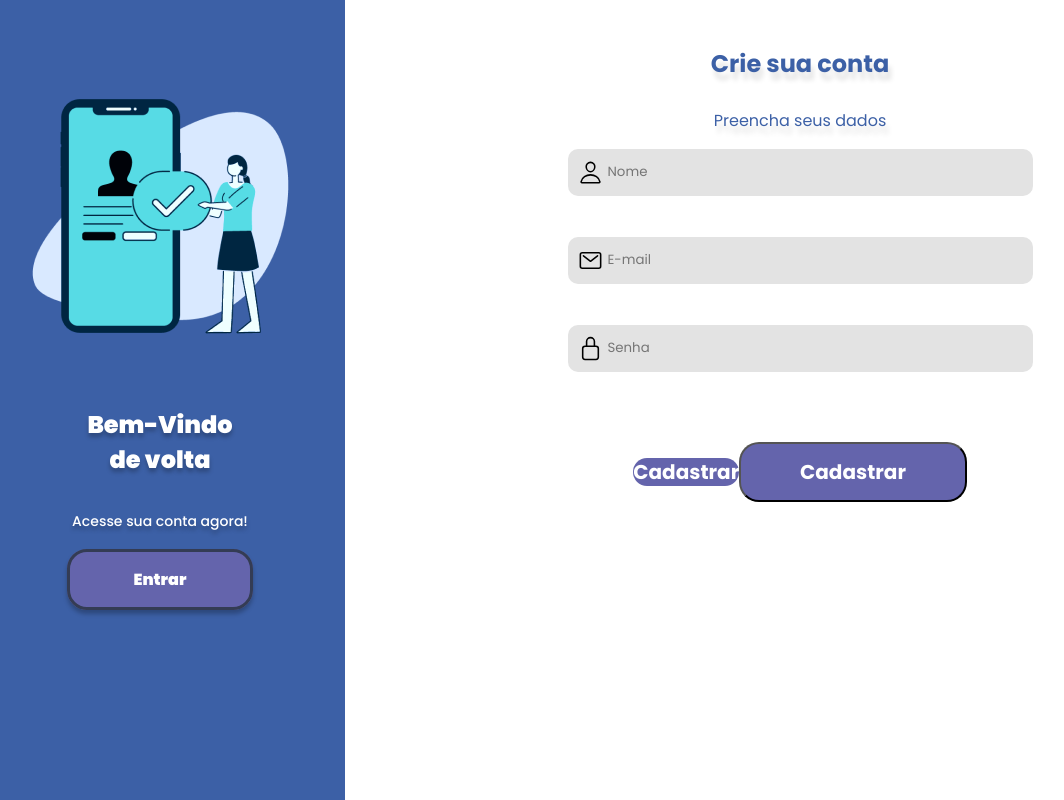
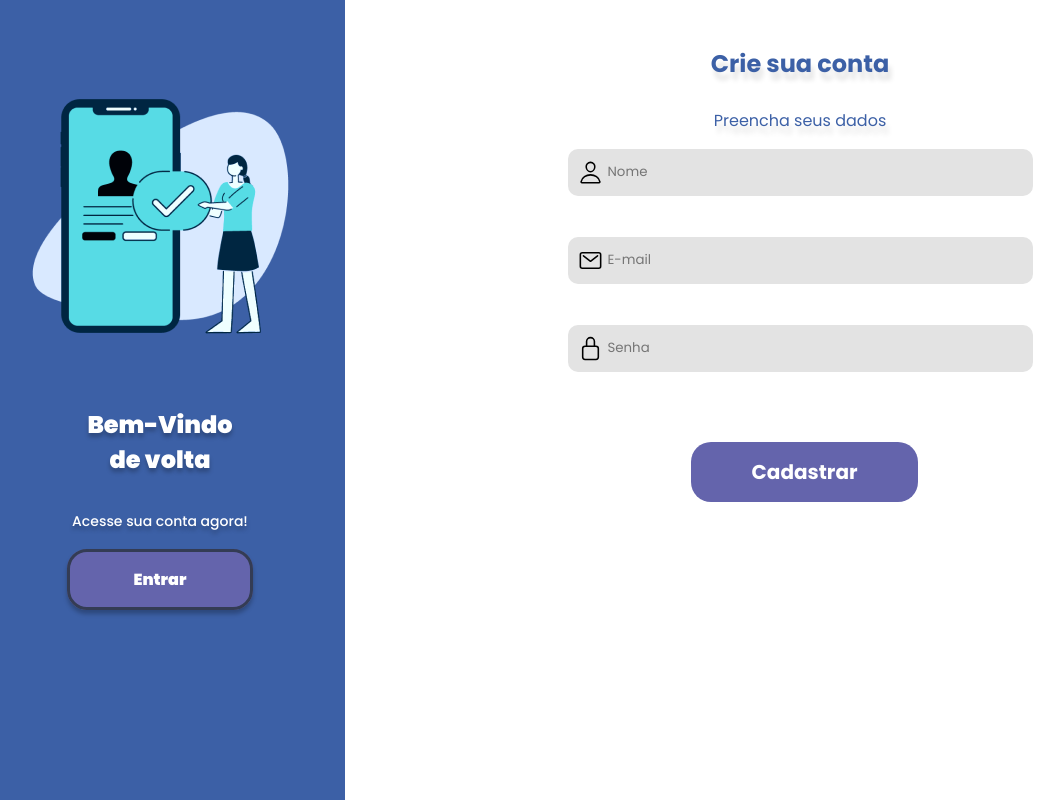
Before and after one commit to luanaflorencio/provocare, a Vue app: page /register in a window 1280 px wide. Shown: the top 800 px of the page, without its empty margins (25-1089 px from the left). Built offline with nearby package versions, Linux system fonts and the light colour scheme; the HTML template or start-up script is replaced by a standard one.

Commit message:
Ajustando botão cadastrar, estrutura inicial tela dashboard

```diff
--- a/src/views/Dashboard.vue
+++ b/src/views/Dashboard.vue
@@ -1,3 +1,14 @@
 <template>
-<h1>Testando</h1>
+<h1>Dashboard</h1>
 </template>
+
+<script>
+export default {
+    name: "dashboard",
+};
+
+</script>
+
+<style scoped>
+
+</style>
--- a/src/views/Register.vue
+++ b/src/views/Register.vue
@@ -39,7 +39,7 @@
 
 
            <router-link class="btn" to="/dashboard">Cadastrar</router-link>
-                <input type="submit" class="btn" value="Cadastrar">
+
             </form>
         </div>
     </section>
@@ -174,13 +174,16 @@
 
     .btn{
         margin-top: 5%;
-        min-width: 25%;
-        height: 60px;
+        display: block;
+        width: 25%;
+        height: 45px;
         background-color: #6464AC;
         color: #FFF;
         border-radius: 20px;
         font-weight: bold;
         font-size: 20px;
         cursor: pointer;
+        margin-left: 38%;
+        padding-top: 15px;
     }
 </style>
```
